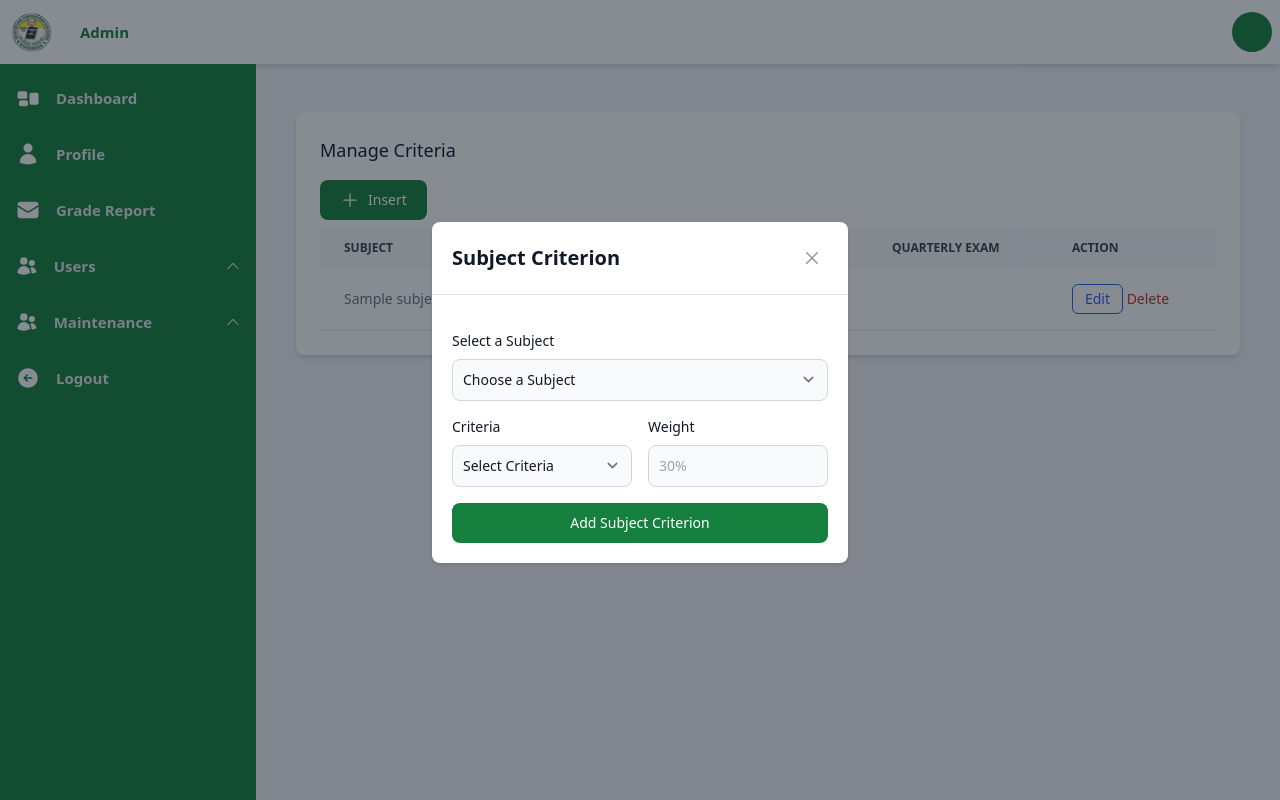
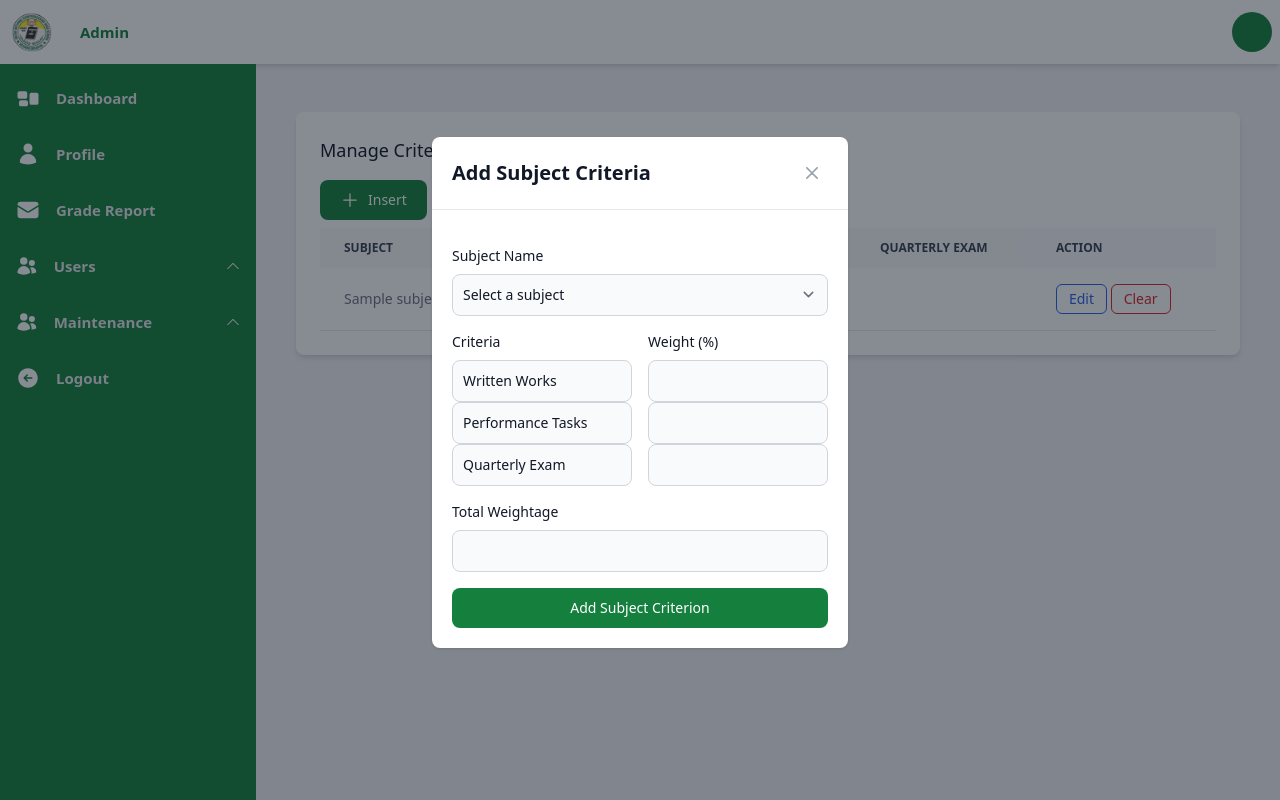
Before and after one commit to Kotarooopo/Grades-Management-System-V5, a Django app: template core/templates/admin-SubjectCriteria.html in a window 1280 px wide, after a click on "Insert". Run offline with Django 3.2, Linux system fonts and the light colour scheme; the template is opened without the code that fills it: most values are stand-ins (such as "Sample title", 1, 10 or a date in 2020); style sheets or scripts are compiled from the project's sources; some libraries are stand-ins or nearby versions.

Commit message:
UI Update for SubjectCriteria

```diff
--- a/core/templates/admin-SubjectCriteria.html
+++ b/core/templates/admin-SubjectCriteria.html
@@ -2,6 +2,13 @@
 
 {% block content %}
 {% load static %}
+<style>
+    .hover-red-override:hover {
+  background-color: #c53030 !important; /* Equivalent to Tailwind's bg-red-700 */
+  color: white !important;
+}
+
+</style>
 
 <div class="bg-white rounded-lg shadow-md p-6">
     {% if messages %}
@@ -73,12 +80,12 @@
                                         data-qe="{% for criterion in subject.subjectcriterion_set.all %}{% if criterion.grading_criterion.criteria_type == 'QE' %}{{ criterion.weightage }}{% endif %}{% endfor %}">
                                     Edit
                                 </button>
-
-                                <a href="#" class="font-medium text-red-600 dark:text-red-500 hover:underline delete-btn"
+                                <button type="button" class="font-medium text-red-600 border border-red-600 py-1 px-3 rounded-md hover-red-override delete-btn"
                                     data-modal-target="delete-modal"
                                     data-modal-toggle="delete-modal"
-                                    data-id="{{ subject.id }}">Delete
-                                </a>
+                                    data-id="{{ subject.id }}">
+                                    Clear
+                                </button>
                             </td>
                         </tr>
                         {% endfor %}
@@ -90,6 +97,7 @@
     </form>
 
     <!-- Add modal -->
+
     <div id="add-subject-criteria" tabindex="-1" aria-hidden="true" class="hidden overflow-y-auto overflow-x-hidden fixed top-0 right-0 left-0 z-50 justify-center items-center w-full md:inset-0 h-[calc(100%-1rem)] max-h-full">
         <div class="relative p-4 w-full max-w-md max-h-full">
             <!-- Modal content -->
@@ -97,7 +105,7 @@
                 <!-- Modal header -->
                 <div class="flex items-center justify-between p-4 md:p-5 border-b rounded-t dark:border-gray-600">
                     <h3 class="text-xl font-semibold text-gray-900 dark:text-white">
-                        Subject Criterion
+                        Add Subject Criteria
                     </h3>
                     <button type="button" class="end-2.5 text-gray-400 bg-transparent hover:bg-gray-200 hover:text-gray-900 rounded-lg text-sm w-8 h-8 ms-auto inline-flex justify-center items-center dark:hover:bg-gray-600 dark:hover:text-white" data-modal-toggle="add-subject-criteria">
                         <svg class="w-3 h-3" aria-hidden="true" xmlns="http://www.w3.org/2000/svg" fill="none" viewBox="0 0 14 14">
@@ -107,14 +115,14 @@
                     </button>
                 </div>
                 <!-- Modal body -->
-                <div class="p-4 md:p-5 ">
-                    <form class="space-y-4" action="{% url 'subject-criteria' %}" method="post">
+                <div class="p-4 md:p-5">
+                    <form id="add-criteria-form" class="space-y-4" action="{% url 'subject-criteria' %}" method="post">
                         {% csrf_token %}
                         <div>
-                            <label for="subject" class="block mb-2 text-sm font-medium text-gray-900 dark:text-white">Select a Subject</label>
-                            <select id="subject" name="subject" class="bg-gray-50 border border-gray-300 text-gray-900 text-sm rounded-lg focus:ring-blue-500 focus:border-blue-500 block w-full p-2.5 dark:bg-gray-700 dark:border-gray-600 dark:placeholder-gray-400 dark:text-white dark:focus:ring-blue-500 dark:focus:border-blue-500">
-                                <option selected disabled>Choose a Subject</option>
-                                {% for subject in subjects %}
+                            <label for="subject_select" class="block mb-2 text-sm font-medium text-gray-900 dark:text-white">Subject Name</label>
+                            <select name="subject_id" id="subject_select" class="bg-gray-50 border border-gray-300 text-gray-900 text-sm rounded-lg focus:ring-blue-500 focus:border-blue-500 block w-full p-2.5 dark:bg-gray-600 dark:border-gray-500 dark:placeholder-gray-400 dark:text-white" required>
+                                <option value="">Select a subject</option>
+                                {% for subject in subjects_without_criteria %}
                                     <option value="{{ subject.id }}">{{ subject.name }}</option>
                                 {% endfor %}
                             </select>
@@ -122,24 +130,29 @@
                         <div class="grid gap-4 mb-4 grid-cols-2">
                             <div class="col-span-2 sm:col-span-1">
                                 <label for="criterion" class="block mb-2 text-sm font-medium text-gray-900 dark:text-white">Criteria</label>
-                                <select id="criterion" name="criterion" class="bg-gray-50 border border-gray-300 text-gray-900 text-sm rounded-lg focus:ring-primary-500 focus:border-primary-500 block w-full p-2.5 dark:bg-gray-600 dark:border-gray-500 dark:placeholder-gray-400 dark:text-white dark:focus:ring-primary-500 dark:focus:border-primary-500">
-                                    <option selected disabled>Select Criteria</option>
-                                    {% for criterion in criteria %}
-                                        <option value="{{ criterion.id }}">{{ criterion.get_criteria_type_display }}</option>
-                                    {% endfor %}
-                                </select>
+                                <input type="text" value="Written Works" class="bg-gray-50 border border-gray-300 text-gray-900 text-sm rounded-lg focus:ring-blue-500 focus:border-blue-500 block w-full p-2.5 dark:bg-gray-600 dark:border-gray-500 dark:placeholder-gray-400 dark:text-white" readonly />
+                                <input type="text" value="Performance Tasks" class="bg-gray-50 border border-gray-300 text-gray-900 text-sm rounded-lg focus:ring-blue-500 focus:border-blue-500 block w-full p-2.5 dark:bg-gray-600 dark:border-gray-500 dark:placeholder-gray-400 dark:text-white" readonly />
+                                <input type="text" value="Quarterly Exam" class="bg-gray-50 border border-gray-300 text-gray-900 text-sm rounded-lg focus:ring-blue-500 focus:border-blue-500 block w-full p-2.5 dark:bg-gray-600 dark:border-gray-500 dark:placeholder-gray-400 dark:text-white" readonly />
                             </div>
                             <div class="col-span-2 sm:col-span-1">
-                                <label for="weightage" class="block mb-2 text-sm font-medium text-gray-900 dark:text-white">Weight</label>
-                                <input type="number" name="weightage" id="weightage" class="bg-gray-50 border border-gray-300 text-gray-900 text-sm rounded-lg focus:ring-primary-600 focus:border-primary-600 block w-full p-2.5 dark:bg-gray-600 dark:border-gray-500 dark:placeholder-gray-400 dark:text-white dark:focus:ring-primary-500 dark:focus:border-primary-500" placeholder="30%" required="">
+                                <label for="weightage" class="block mb-2 text-sm font-medium text-gray-900 dark:text-white">Weight (%)</label>
+                                <input type="number" name="ww_weightage" id="ww_weightage" class="weightage-input bg-gray-50 border border-gray-300 text-gray-900 text-sm rounded-lg focus:ring-primary-600 focus:border-primary-600 block w-full p-2.5 dark:bg-gray-600 dark:border-gray-500 dark:placeholder-gray-400 dark:text-white dark:focus:ring-primary-500 dark:focus:border-primary-500" required min="0" max="100">
+                                <input type="number" name="pt_weightage" id="pt_weightage" class="weightage-input bg-gray-50 border border-gray-300 text-gray-900 text-sm rounded-lg focus:ring-primary-600 focus:border-primary-600 block w-full p-2.5 dark:bg-gray-600 dark:border-gray-500 dark:placeholder-gray-400 dark:text-white dark:focus:ring-primary-500 dark:focus:border-primary-500" required min="0" max="100">
+                                <input type="number" name="qe_weightage" id="qe_weightage" class="weightage-input bg-gray-50 border border-gray-300 text-gray-900 text-sm rounded-lg focus:ring-primary-600 focus:border-primary-600 block w-full p-2.5 dark:bg-gray-600 dark:border-gray-500 dark:placeholder-gray-400 dark:text-white dark:focus:ring-primary-500 dark:focus:border-primary-500" required min="0" max="100">
                             </div>
                         </div>
-                        <button type="submit" class="w-full text-white bg-green-700 hover:bg-green-800 focus:ring-4 focus:outline-none focus:ring-blue-300 font-medium rounded-lg text-sm px-5 py-2.5 text-center dark:bg-blue-600 dark:hover:bg-blue-700 dark:focus:ring-blue-800">Add Subject Criterion</button>
+                        <div>
+                            <label for="total_weightage" class="block mb-2 text-sm font-medium text-gray-900 dark:text-white">Total Weightage</label>
+                            <input type="number" id="total_weightage" class="bg-gray-50 border border-gray-300 text-gray-900 text-sm rounded-lg focus:ring-blue-500 focus:border-blue-500 block w-full p-2.5 dark:bg-gray-600 dark:border-gray-500 dark:placeholder-gray-400 dark:text-white" readonly />
+                        </div>
+                        <div id="error-message" class="text-red-500 text-sm mt-2 hidden"></div>
+                        <button type="submit" id="submit-btn" class="w-full text-white bg-green-700 hover:bg-green-800 focus:ring-4 focus:outline-none focus:ring-blue-300 font-medium rounded-lg text-sm px-5 py-2.5 text-center dark:bg-blue-600 dark:hover:bg-blue-700 dark:focus:ring-blue-800" disabled>Add Subject Criterion</button>
                     </form>
                 </div>
             </div>
         </div>
     </div>
+
 
     <!-- Edit modal -->
     <div id="edit-modal" tabindex="-1" aria-hidden="true" class="hidden overflow-y-auto overflow-x-hidden fixed top-0 right-0 left-0 z-50 justify-center items-center w-full md:inset-0 h-[calc(100%-1rem)] max-h-full">
@@ -181,6 +194,11 @@
                                 <input type="number" name="edit_qe_weightage" id="edit_qe_weightage" class="bg-gray-50 border border-gray-300 text-gray-900 text-sm rounded-lg focus:ring-primary-600 focus:border-primary-600 block w-full p-2.5 dark:bg-gray-600 dark:border-gray-500 dark:placeholder-gray-400 dark:text-white dark:focus:ring-primary-500 dark:focus:border-primary-500" required>
                             </div>
                         </div>
+                        <div>
+                            <label for="total_weightage" class="block mb-2 text-sm font-medium text-gray-900 dark:text-white">Total Weightage</label>
+                            <input type="number" id="total_weightage" class="bg-gray-50 border border-gray-300 text-gray-900 text-sm rounded-lg focus:ring-blue-500 focus:border-blue-500 block w-full p-2.5 dark:bg-gray-600 dark:border-gray-500 dark:placeholder-gray-400 dark:text-white" readonly />
+                        </div>
+                        <div id="error-message" class="text-red-500 text-sm mt-2 hidden"></div>
                         <button type="submit" name="update_criteria" class="w-full text-white bg-green-700 hover:bg-green-800 focus:ring-4 focus:outline-none focus:ring-blue-300 font-medium rounded-lg text-sm px-5 py-2.5 text-center dark:bg-blue-600 dark:hover:bg-blue-700 dark:focus:ring-blue-800">Update Criteria</button>
                     </form>
                 </div>
@@ -197,7 +215,7 @@
             <!-- Modal header -->
             <div class="flex items-center justify-between p-4 md:p-5 border-b rounded-t dark:border-gray-600">
                 <h3 class="text-xl font-semibold text-gray-900 dark:text-white">
-                    Delete Subject
+                    Clear Criteria
                 </h3>
                 <button type="button" class="end-2.5 text-gray-400 bg-transparent hover:bg-gray-200 hover:text-gray-900 rounded-lg text-sm w-8 h-8 ms-auto inline-flex justify-center items-center dark:hover:bg-gray-600 dark:hover:text-white" data-modal-toggle="delete-modal">
                     <svg class="w-3 h-3" aria-hidden="true" xmlns="http://www.w3.org/2000/svg" fill="none" viewBox="0 0 14 14">
@@ -211,8 +229,8 @@
                 <form class="space-y-4" action="{% url 'subject-criteria' %}" method="post">
                     {% csrf_token %}
                     <input type="hidden" name="delete_id" id="delete_id">
-                    <p class="text-sm font-medium text-gray-900 dark:text-white">Are you sure you want to delete this subject?</p>
-                    <button type="submit" name="delete_subject" class="w-full text-white bg-red-700 hover:bg-red-800 focus:ring-4 focus:outline-none focus:ring-blue-300 font-medium rounded-lg text-sm px-5 py-2.5 text-center dark:bg-blue-600 dark:hover:bg-blue-700 dark:focus:ring-blue-800">Delete Subject</button>
+                    <p class="text-sm font-medium text-gray-900 dark:text-white">Are you sure you want to clear all criteria for this subject?</p>
+                    <button type="submit" name="clear_criteria" class="w-full text-white bg-red-700 hover:bg-red-800 focus:ring-4 focus:outline-none focus:ring-blue-300 font-medium rounded-lg text-sm px-5 py-2.5 text-center dark:bg-blue-600 dark:hover:bg-blue-700 dark:focus:ring-blue-800">Clear Criteria</button>
                 </form>
             </div>
         </div>
@@ -221,22 +239,95 @@
 
 <script>
 document.addEventListener('DOMContentLoaded', () => {
+    const addForm = document.getElementById('add-criteria-form');
+    const editForm = document.querySelector('#edit-modal form');
+    const addWeightageInputs = addForm.querySelectorAll('.weightage-input');
+    const editWeightageInputs = editForm.querySelectorAll('input[name^="edit_"][name$="_weightage"]');
+    const addTotalWeightage = addForm.querySelector('#total_weightage');
+    const editTotalWeightage = editForm.querySelector('#total_weightage');
+    const addErrorMessage = addForm.querySelector('#error-message');
+    const editErrorMessage = editForm.querySelector('#error-message');
+    const addSubmitBtn = addForm.querySelector('#submit-btn');
+    const editSubmitBtn = editForm.querySelector('button[name="update_criteria"]');
+
+    function updateTotal(inputs, totalElement, errorElement, submitBtn) {
+        let total = 0;
+        inputs.forEach(input => {
+            total += Number(input.value) || 0;
+        });
+        totalElement.value = total;
+
+        if (total !== 100) {
+            errorElement.textContent = "Total weightage must be exactly 100%.";
+            errorElement.classList.remove('hidden');
+            submitBtn.disabled = true;
+        } else {
+            errorElement.classList.add('hidden');
+            submitBtn.disabled = false;
+        }
+    }
+
+    function setupWeightageInputs(inputs, totalElement, errorElement, submitBtn) {
+        inputs.forEach(input => {
+            input.addEventListener('input', () => updateTotal(inputs, totalElement, errorElement, submitBtn));
+        });
+    }
+
+    setupWeightageInputs(addWeightageInputs, addTotalWeightage, addErrorMessage, addSubmitBtn);
+    setupWeightageInputs(editWeightageInputs, editTotalWeightage, editErrorMessage, editSubmitBtn);
+
+    function validateForm(form, inputs, totalElement, errorElement) {
+        let filledInputs = 0;
+        inputs.forEach(input => {
+            if (input.value && input.value !== '0') filledInputs++;
+        });
+
+        if (filledInputs < 3) {
+            errorElement.textContent = "At least 3 criteria must have non-zero weightage.";
+            errorElement.classList.remove('hidden');
+            return false;
+        }
+
+        if (Number(totalElement.value) !== 100) {
+            errorElement.textContent = "Total weightage must be exactly 100%.";
+            errorElement.classList.remove('hidden');
+            return false;
+        }
+
+        return true;
+    }
+
+    addForm.addEventListener('submit', (e) => {
+        e.preventDefault();
+        if (validateForm(addForm, addWeightageInputs, addTotalWeightage, addErrorMessage)) {
+            addForm.submit();
+        }
+    });
+
+    editForm.addEventListener('submit', (e) => {
+        e.preventDefault();
+        if (validateForm(editForm, editWeightageInputs, editTotalWeightage, editErrorMessage)) {
+            editForm.submit();
+        }
+    });
+
     // Edit Subject
     document.querySelectorAll('.edit-btn').forEach(button => {
         button.addEventListener('click', event => {
             const subjectId = event.currentTarget.dataset.id;
             const subjectName = event.currentTarget.dataset.name;
+            const wwWeightage = event.currentTarget.dataset.ww;
+            const ptWeightage = event.currentTarget.dataset.pt;
+            const qeWeightage = event.currentTarget.dataset.qe;
+
             document.getElementById('edit_subject_id').value = subjectId;
             document.getElementById('edit_subject_name').value = subjectName;
+            document.getElementById('edit_ww_weightage').value = wwWeightage;
+            document.getElementById('edit_pt_weightage').value = ptWeightage;
+            document.getElementById('edit_qe_weightage').value = qeWeightage;
 
-                // Fetch the criteria values for this subject
-                fetch(`/subject-criteria/?get_criteria=true&subject_id=${subjectId}`)
-                    .then(response => response.json())
-                    .then(data => {
-                        document.getElementById('edit_ww_weightage').value = data.ww_weightage;
-                        document.getElementById('edit_pt_weightage').value = data.pt_weightage;
-                        document.getElementById('edit_qe_weightage').value = data.qe_weightage;
-                    });
+            // Update total weightage
+            updateTotal(editWeightageInputs, editTotalWeightage, editErrorMessage, editSubmitBtn);
         });
     });
 
```
Also changed, not shown: core/views.py (+55 -2 lines). Lines whose indentation alone changed are shown as unchanged.
